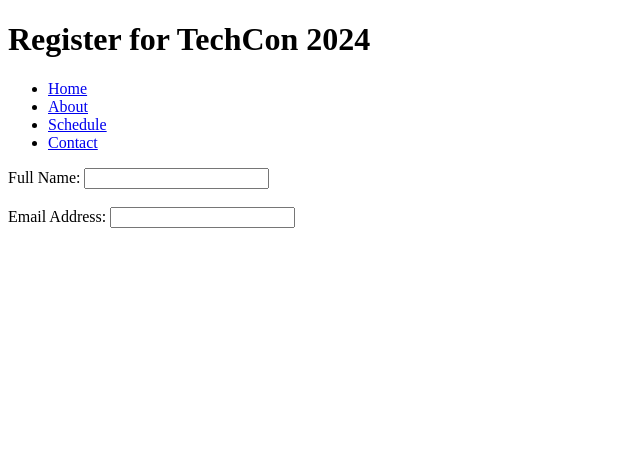
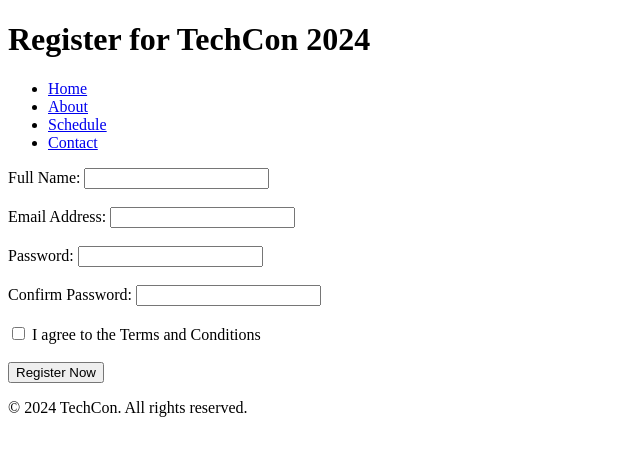
Before and after one commit to Beldine-oss/TechCon_HTML, a plain HTML site: page techcon_website/register.html in a window 1280 px wide. Shown: the whole page, without its empty margins (0-640 px from the left). Drawn offline with Linux system fonts and the light colour scheme.

Commit message:
Add register file

```diff
--- a/techcon_website/register.html
+++ b/techcon_website/register.html
@@ -30,4 +30,31 @@
       <!-- Email Field -->
       <label for="email">Email Address:</label>
       <input type="email" id="email" name="email" required>
-      <br
+      <br><br>
+
+      <!-- Password Field -->
+      <label for="password">Password:</label>
+      <input type="password" id="password" name="password" required>
+      <br><br>
+
+      <!-- Confirm Password Field -->
+      <label for="confirm-password">Confirm Password:</label>
+      <input type="password" id="confirm-password" name="confirm-password" required>
+      <br><br>
+
+      <!-- Terms and Conditions Checkbox -->
+      <input type="checkbox" id="terms" name="terms" required>
+      <label for="terms">I agree to the Terms and Conditions</label>
+      <br><br>
+
+      <!-- Submit Button -->
+      <button type="submit">Register Now</button>
+    </form>
+  </main>
+
+  <!-- Footer Section -->
+  <footer>
+    <p>&copy; 2024 TechCon. All rights reserved.</p>
+  </footer>
+</body>
+</html>
```
